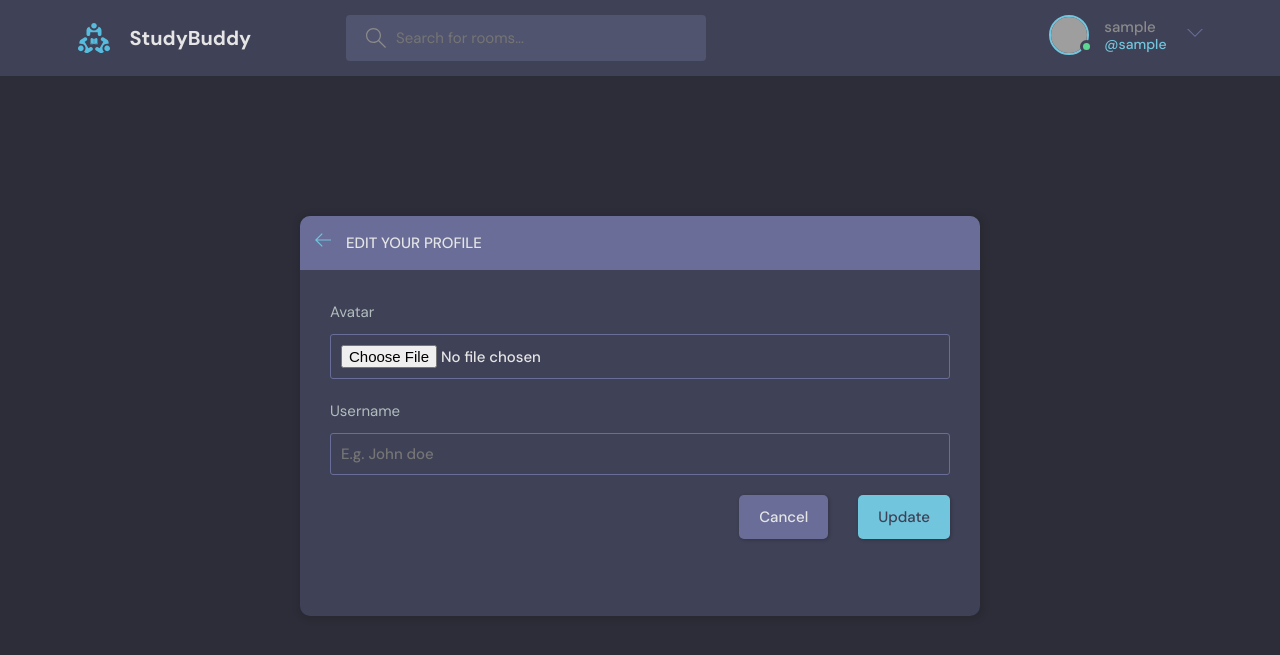
After one commit to CiroJSCH/django-study-room, a Django app: page /update-user/ in a window 1280 px wide. The commit adds this page. Shown: the top 655 px of the page. Run offline with Django 4.2, Linux system fonts and the light colour scheme; the visitor is signed in with stand-in values (Sample User, id 1); grey boxes are pictures that could not be loaded.

Commit message:
update user page

```diff
--- a/base/templates/base/profile.html
+++ b/base/templates/base/profile.html
@@ -16,7 +16,9 @@
           <div class="profile__info">
             <h3>{{ user.username }}</h3>
             <p>@{{ user.username }}</p>
-            {% if request.user == user %}<a href="edit-user.html" class="btn btn--main btn--pill">Edit Profile</a>{% endif %}
+            {% if request.user == user %}
+              <a href="{% url 'update-user' %}" class="btn btn--main btn--pill">Edit Profile</a>
+            {% endif %}
           </div>
           <div class="profile__about">
             <h3>About</h3>
--- /dev/null
+++ b/base/templates/base/update_user.html
@@ -0,0 +1,43 @@
+{% extends "main.html" %}
+{% block content %}
+  <main class="update-account layout">
+    <div class="container">
+      <div class="layout__box">
+        <div class="layout__boxHeader">
+          <div class="layout__boxTitle">
+            <a href="{% url 'home' %}">
+              <svg version="1.1"
+                   xmlns="http://www.w3.org/2000/svg"
+                   width="32"
+                   height="32"
+                   viewBox="0 0 32 32">
+                <title>arrow-left</title>
+                <path d="M13.723 2.286l-13.723 13.714 13.719 13.714 1.616-1.611-10.96-10.96h27.625v-2.286h-27.625l10.965-10.965-1.616-1.607z">
+                </path>
+              </svg>
+            </a>
+            <h3>Edit your profile</h3>
+          </div>
+        </div>
+        <div class="layout__body">
+          <form class="form" action="" method="post">
+            {% csrf_token %}
+            <div class="form__group">
+              <label for="profile_pic">Avatar</label>
+              <input id="profile_pic" name="profile_pic" type="file" />
+            </div>
+            <div class="form__group">
+              <label for="username">Username</label>
+              <input id="username" name="username" type="text" placeholder="E.g. John doe" />
+            </div>
+            <div class="form__action">
+              <a class="btn btn--dark" href="index.html">Cancel</a>
+              <button class="btn btn--main" type="submit">Update</button>
+            </div>
+          </form>
+        </div>
+      </div>
+    </div>
+  </div>
+</main>
+{% endblock content %}
--- a/base/templates/navbar.html
+++ b/base/templates/navbar.html
@@ -22,7 +22,7 @@
     <nav class="header__menu">
       {% if request.user.is_authenticated %}
         <div class="header__user">
-          <a href="profile.html">
+          <a href="{% url 'user-profile' user.id %}">
             <div class="avatar avatar--medium active">
               <img src="https://randomuser.me/api/portraits/men/37.jpg" />
             </div>
@@ -48,7 +48,7 @@
         </a>
       {% endif %}
       <div class="dropdown-menu">
-        <a href="settings.html" class="dropdown-link">
+        <a href="{% url 'update-user' %}" class="dropdown-link">
           <svg version="1.1"
                xmlns="http://www.w3.org/2000/svg"
                width="32"
--- a/base/urls.py
+++ b/base/urls.py
@@ -12,4 +12,5 @@ urlpatterns = [
     path("edit-room/<str:pk>", views.update_room, name="edit-room"),
     path("delete-room/<str:pk>", views.delete_room, name="delete-room"),
     path("delete-message/<str:pk>", views.delete_message, name="delete-message"),
+    path("update-user/", views.update_user, name="update-user")
 ]
--- a/base/views.py
+++ b/base/views.py
@@ -174,3 +174,8 @@ def delete_message(request, pk):
         deleted_message.delete()
         return redirect("home")
     return render(request, "base/delete.html", {"obj": deleted_message})
+
+
+@login_required(login_url='login')
+def update_user(request):
+    return render(request, "base/update_user.html")
```
